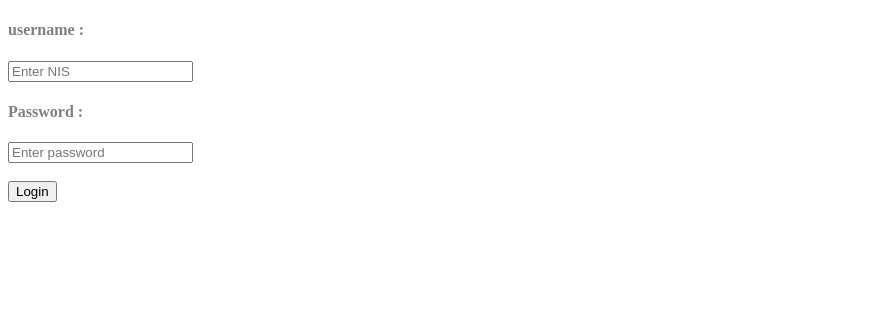
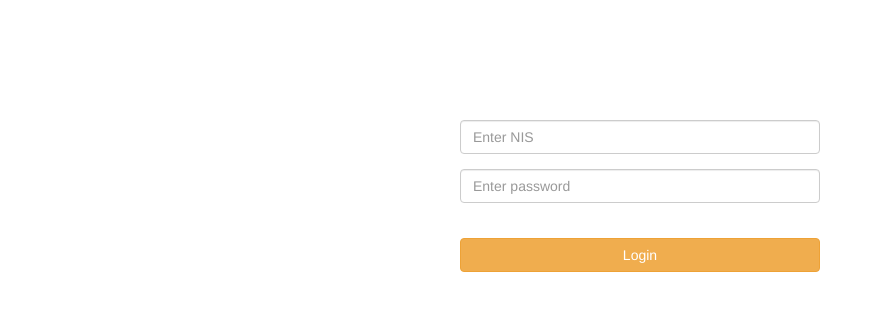
Before and after one commit to Faustrata/smk, a PHP site: page / in a window 1280 px wide. Shown: the top 311 px of the page, without its empty margins (0-875 px from the left). Run offline with PHP 8.4, Linux system fonts and the light colour scheme.

Commit message:
Perbaikan Tampilan Index dg Bootstrap

```diff
--- a/index.php
+++ b/index.php
@@ -2,17 +2,25 @@
 <html>
 <head>
 	<title>Login Form</title>
+	<meta charset="utf-8">
+  	<meta name="viewport" content="width=device-width, initial-scale=1">
+	<link rel="stylesheet" type="text/css" href="assets/css/bootstrap.css" >
 </head>
 <body>
-<div class="col-md-6">
-    <form role="form" action="login_proses.php" method="post">
+<div class="container">
+	<div class="row">
+		<div class="login-box">
+			<br><br><br><br><br><br>
+			<div class="col-md-4">
+			</div>
+			<div class="col-md-4">
+		    	<form class="form-vertical"  action="login_proses.php" method="post">
 			        <div class="form-group">
-          <h4 style="color:grey;">username :</h4>
 			            <input type="text" class="form-control" autocomplete="off" placeholder="Enter NIS"
 			             name="username" required>
 			        </div>
 			        <div class="form-group">
-          <h4 style="color:grey">Password :</h4>
+
 			             <input type="password" class="form-control"
 			             placeholder="Enter password" name="password" autocomplete="off" required>
 			        </div>
@@ -20,5 +28,8 @@
 		             <button type="submit" class="btn btn-warning btn-block" name="signin">Login</button>
 		        </form>
 		    </div>
+		</div>
+    </div>
+ </div>
 </body>
 </html>
```
Lines whose indentation alone changed are shown as unchanged.
